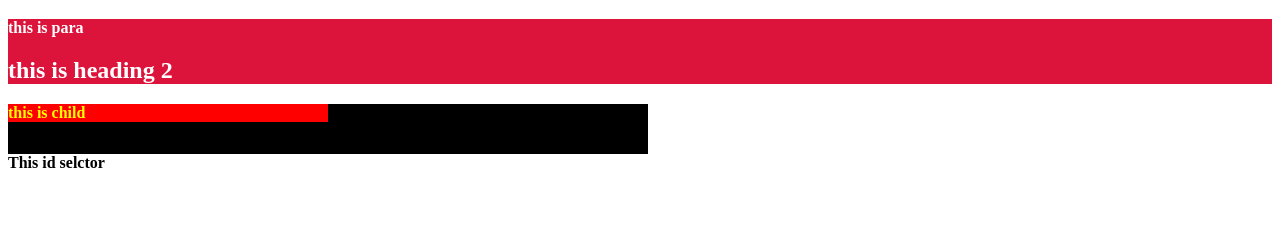
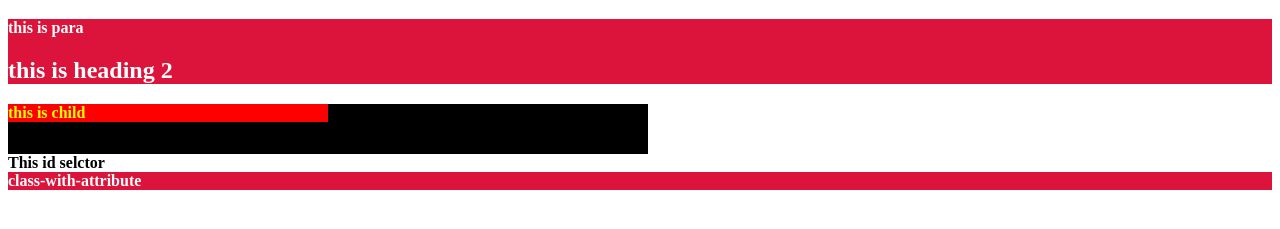
Before and after one commit to bishtmanish739/Css, a plain HTML site: page index.html in a window 1280 px wide. Shown: the part 61-290 px from the top of the page. Drawn offline with Linux system fonts and the light colour scheme.

Commit message:
class-with-attribute

```diff
--- a/index.html
+++ b/index.html
@@ -21,6 +21,8 @@
     <div id="id-selector">
         This id selctor
     </div>
-
+    <div class="class-with-attribute">
+        class-with-attribute
+    </div>
 </body>
 </html>
--- a/style.css
+++ b/style.css
@@ -25,7 +25,10 @@ div .child-percent{
     color:black;
     background-color: white;
 }
-
+/* class selector having [xyz] attribute */
+.class-with-attribute[class]{
+    color: white;
+}
 /* Three type of selector
 1- id selctor  (use # to select id)
 2- class selector (use . to select class)
```
